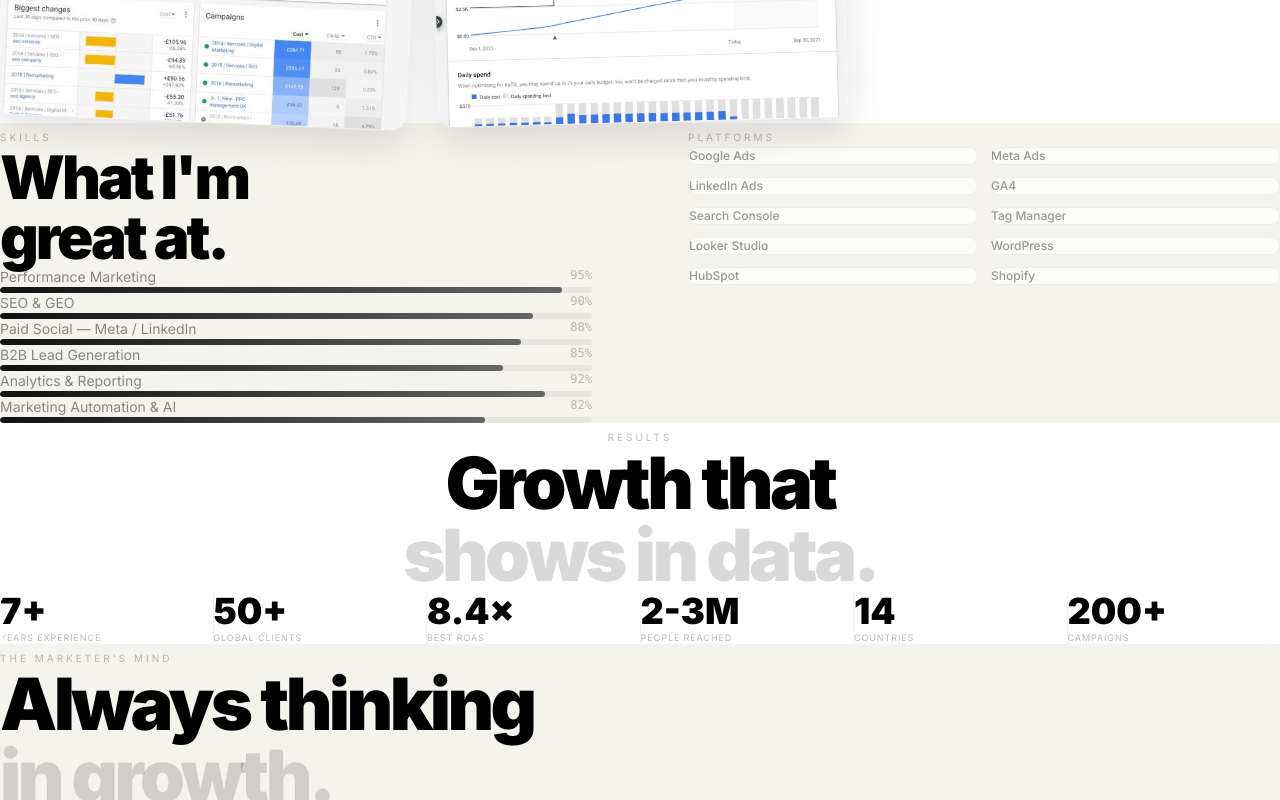
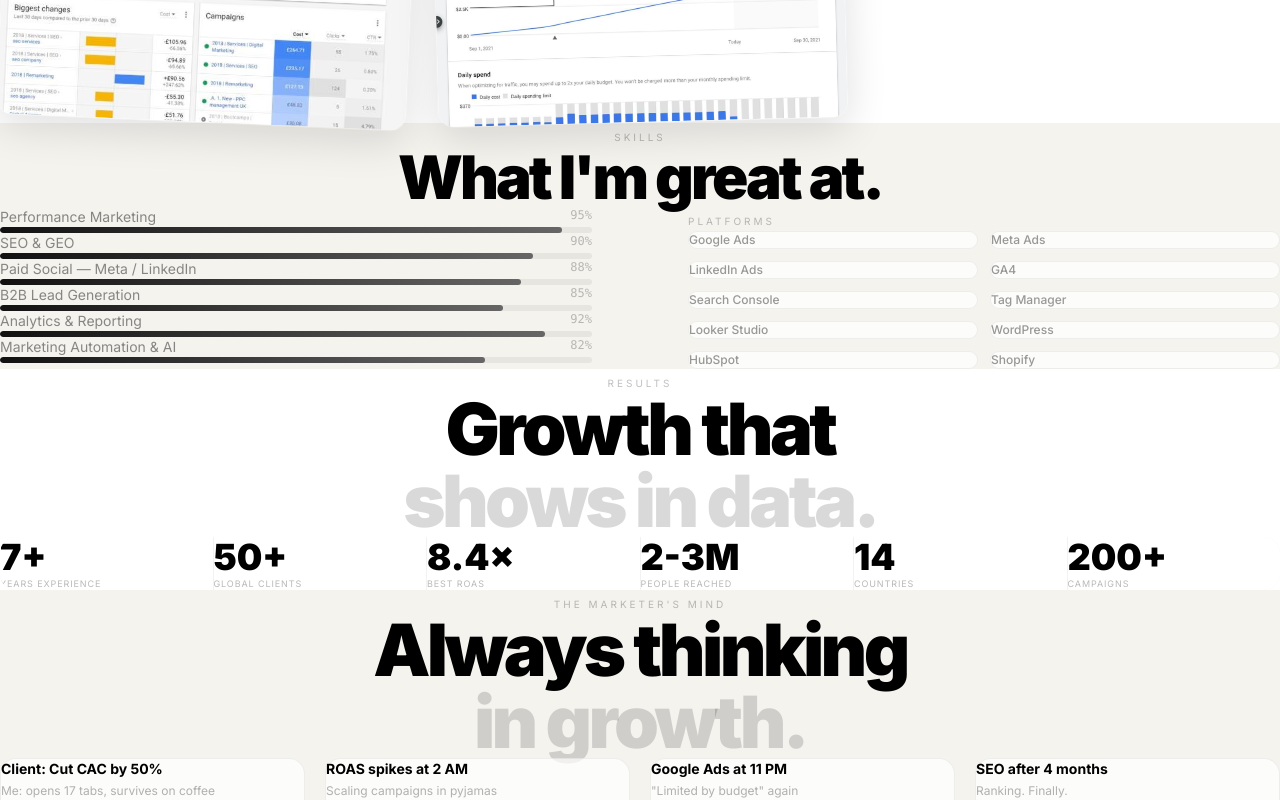
Before and after one commit to Abhi011999/naman-singh-portfolio, a Next.js app: page / in a window 1280 px wide. Shown: the part 2120-2920 px from the top of the page. Built offline with nearby package versions, Linux system fonts and the light colour scheme.

Commit message:
fix: center Skills/MarketersMind headings, fix JSX nesting

```diff
--- a/app/page.tsx
+++ b/app/page.tsx
@@ -312,12 +312,15 @@
   }, []);
   return (
     <section ref={ref} className="py-40 px-12 bg-[#f5f3ee]/60">
-      <div className="max-w-7xl mx-auto grid grid-cols-2 gap-24 items-start">
-        <motion.div whileInView={{ opacity: 1, x: 0 }} viewport={{ once: true, amount: 0 }}>
+      <div className="max-w-7xl mx-auto">
+        <div className="text-center mb-16">
           <span className="text-[10px] text-black/25 uppercase tracking-[0.3em]">Skills</span>
-          <h2 className="text-5xl md:text-6xl font-black text-black mt-4 mb-12 leading-[1.0] tracking-tighter">
-            What I&apos;m<br />great at.
+          <h2 className="text-5xl md:text-6xl font-black text-black mt-4 leading-[1.0] tracking-tighter">
+            What I&apos;m great at.
           </h2>
+        </div>
+        <div className="grid grid-cols-2 gap-24 items-start max-w-7xl mx-auto">
+        <div>
           <div className="space-y-7">
             {skills.map((s, i) => (
               <div key={s.label}>
@@ -332,8 +335,8 @@
               </div>
             ))}
           </div>
-        </motion.div>
-        <motion.div whileInView={{ opacity: 1, x: 0 }} viewport={{ once: true, amount: 0 }} transition={{ delay: 0.15 }}>
+        </div>
+        <div>
           <span className="text-[10px] text-black/25 uppercase tracking-[0.3em]">Platforms</span>
           <div className="mt-6 grid grid-cols-2 gap-3">
             {["Google Ads","Meta Ads","LinkedIn Ads","GA4","Search Console","Tag Manager","Looker Studio","WordPress","HubSpot","Shopify"].map(p => (
@@ -342,7 +345,8 @@
               </div>
             ))}
           </div>
-        </motion.div>
+        </div>
+        </div>
       </div>
     </section>
   );
@@ -384,7 +388,7 @@
   return (
     <section className="py-40 px-12 bg-[#f5f3ee]/60">
       <div className="max-w-7xl mx-auto">
-        <motion.div whileInView={{ opacity: 1, y: 0 }} viewport={{ once: true, amount: 0 }} className="mb-16">
+        <motion.div whileInView={{ opacity: 1, y: 0 }} viewport={{ once: true, amount: 0 }} className="mb-16 text-center">
           <span className="text-[10px] text-black/25 uppercase tracking-[0.3em]">The Marketer&apos;s Mind</span>
           <h2 className="text-5xl md:text-7xl font-black text-black mt-4 leading-[1.0] tracking-tighter">
             Always thinking<br /><span className="text-black/15">in growth.</span>
```
